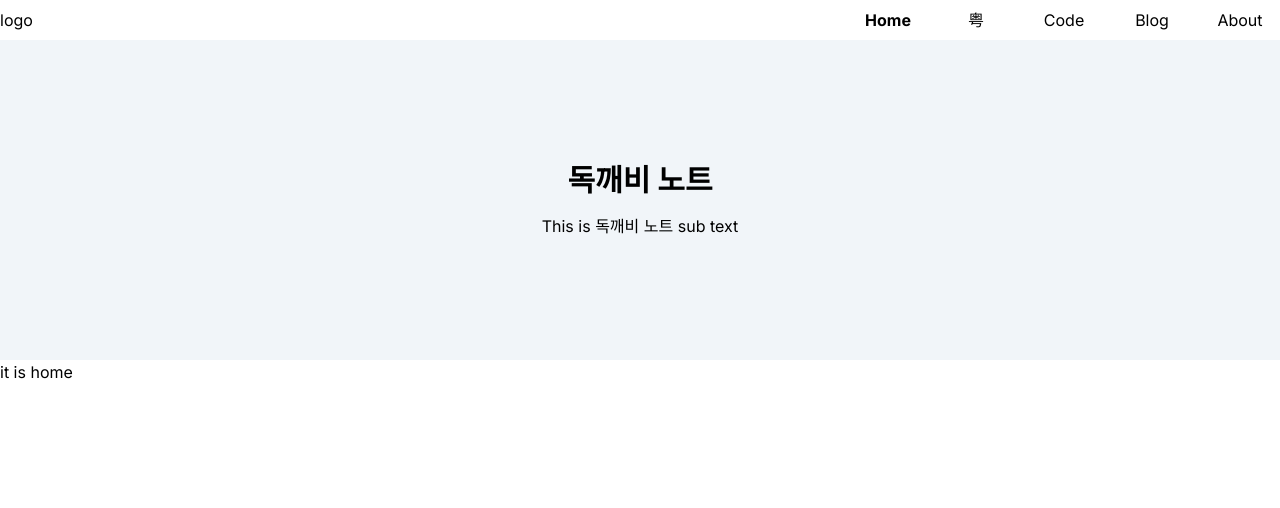
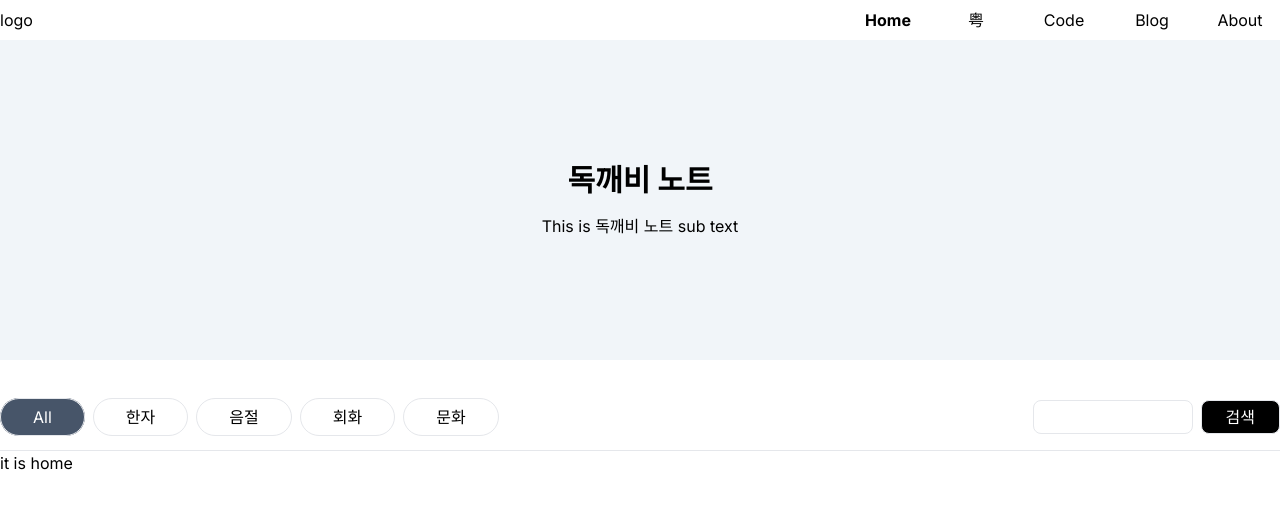
Before and after one commit to Dogkaebi5/blog, a Next.js app: page / in a window 1280 px wide. Shown: the top 508 px of the page. Built offline with nearby package versions, Linux system fonts and the light colour scheme.

Commit message:
sub nav design

```diff
--- /dev/null
+++ b/src/app/components/SubNav.js
@@ -0,0 +1,32 @@
+'use client'
+import Link from "next/link"
+import { usePathname } from "next/navigation"
+
+const SubNav = () => {
+  const pathname = usePathname()
+  let nav = ["한자", "음절", "회화", "문화"];
+
+  return (
+    <>
+      <div className="flex justify-between items-center mt-10 mb-4">
+        <div>
+          <Link href="/cantonese" className="rounded-full border py-2 px-8 mr-2 bg-slate-600 text-white">All</Link>
+          {nav.map((item) => (
+            <Link
+              href={"/cantonese?tag="+item}
+              key={item}
+              className={'rounded-full border py-2 px-8 mr-2'}>{item}
+            </Link>
+          ))}
+        </div>
+        <form>
+          <input className="border rounded-lg py-1 w-40 mr-2"/>
+          <input type="submit" value="검색" className="bg-black text-white border rounded-lg py-1 px-6"/>
+        </form>
+      </div>
+      <hr/>
+    </>
+  )
+}
+
+export default SubNav
--- a/src/app/page.js
+++ b/src/app/page.js
@@ -1,9 +1,11 @@
 import Heros from "./components/Heros";
+import SubNav from "./components/SubNav";
 
 export default function Home() {
   return (
     <>
     <Heros/>
+    <SubNav/>
     it is home
     </>
   )
```
Also changed, not shown: src/app/components/Heros.js (+4 -4 lines).
